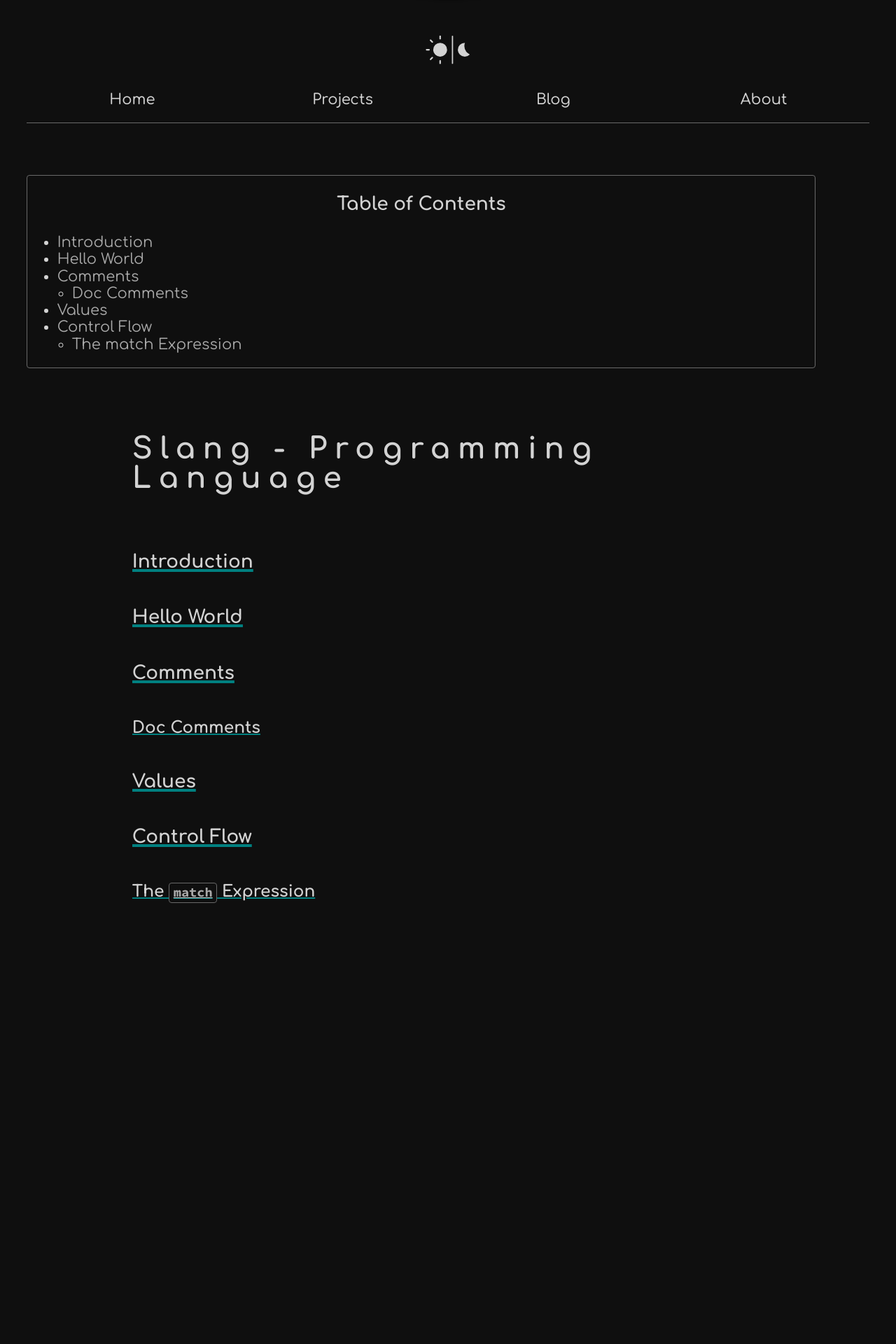
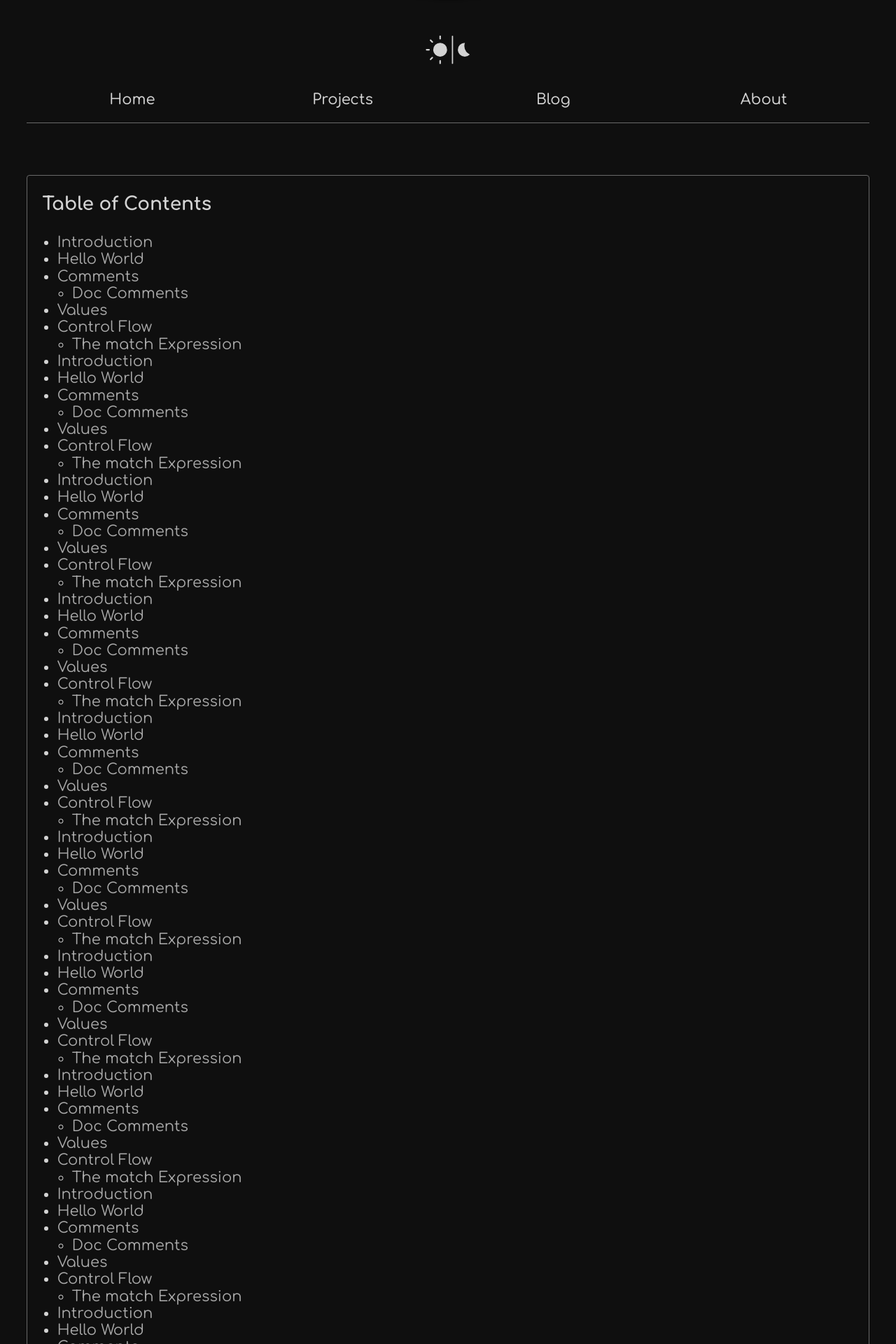
Before and after one commit to nonsensation/nonsensation.github.io, a Jekyll site: the page built from _posts/2020-12-01-Test-Docs.md, in a window 1280 px wide. Shown: the part 690-2610 px from the top of the page at 70% size. Built offline with Jekyll 4.4.1, drawn with Linux system fonts in a browser that asks for light colours; some web fonts are replaced; some of the changed text lies outside the part shown.

Commit message:
fixed sidebar & permalinks

```diff
--- a/_layouts/default.html
+++ b/_layouts/default.html
@@ -14,7 +14,7 @@
             {{ content }}
           {% else %}
             {% include anchor_headings.html
-              beforeHeading=true
+              beforeHeading=false
               h_min=2
               html=content
               anchorClass="permalink icon-link"
--- a/_posts/2020-12-01-Test-Docs.md
+++ b/_posts/2020-12-01-Test-Docs.md
@@ -21,3 +21,213 @@ tags: ["Programming Language Design"]
 ## Control Flow
 
 ### The [`match`](#match) Expression
+# Slang - Programming Language
+
+## Introduction
+
+## Hello World
+
+## Comments
+
+### Doc Comments
+
+## Values
+
+## Control Flow
+
+### The [`match`](#match) Expression
+# Slang - Programming Language
+
+## Introduction
+
+## Hello World
+
+## Comments
+
+### Doc Comments
+
+## Values
+
+## Control Flow
+
+### The [`match`](#match) Expression
+# Slang - Programming Language
+
+## Introduction
+
+## Hello World
+
+## Comments
+
+### Doc Comments
+
+## Values
+
+## Control Flow
+
+### The [`match`](#match) Expression
+# Slang - Programming Language
+
+## Introduction
+
+## Hello World
+
+## Comments
+
+### Doc Comments
+
+## Values
+
+## Control Flow
+
+### The [`match`](#match) Expression
+# Slang - Programming Language
+
+## Introduction
+
+## Hello World
+
+## Comments
+
+### Doc Comments
+
+## Values
+
+## Control Flow
+
+### The [`match`](#match) Expression
+# Slang - Programming Language
+
+## Introduction
+
+## Hello World
+
+## Comments
+
+### Doc Comments
+
+## Values
+
+## Control Flow
+
+### The [`match`](#match) Expression
+# Slang - Programming Language
+
+## Introduction
+
+## Hello World
+
+## Comments
+
+### Doc Comments
+
+## Values
+
+## Control Flow
+
+### The [`match`](#match) Expression
+# Slang - Programming Language
+
+## Introduction
+
+## Hello World
+
+## Comments
+
+### Doc Comments
+
+## Values
+
+## Control Flow
+
+### The [`match`](#match) Expression
+# Slang - Programming Language
+
+## Introduction
+
+## Hello World
+
+## Comments
+
+### Doc Comments
+
+## Values
+
+## Control Flow
+
+### The [`match`](#match) Expression
+# Slang - Programming Language
+
+## Introduction
+
+## Hello World
+
+## Comments
+
+### Doc Comments
+
+## Values
+
+## Control Flow
+
+### The [`match`](#match) Expression
+# Slang - Programming Language
+
+## Introduction
+
+## Hello World
+
+## Comments
+
+### Doc Comments
+
+## Values
+
+## Control Flow
+
+### The [`match`](#match) Expression
+# Slang - Programming Language
+
+## Introduction
+
+## Hello World
+
+## Comments
+
+### Doc Comments
+
+## Values
+
+## Control Flow
+
+### The [`match`](#match) Expression
+# Slang - Programming Language
+
+## Introduction
+
+## Hello World
+
+## Comments
+
+### Doc Comments
+
+## Values
+
+## Control Flow
+
+### The [`match`](#match) Expression
+# Slang - Programming Language
+
+## Introduction
+
+## Hello World
+
+## Comments
+
+### Doc Comments
+
+## Values
+
+## Control Flow
+
+### The [`match`](#match) Expression
--- a/_sass/default.scss
+++ b/_sass/default.scss
@@ -141,6 +141,9 @@ html,body {
   padding: 0;
   width: 100%;
   height: 100%;
+
+  box-sizing: border-box;
+
   font-family: "Comfortaa";
   font-family: "Montserrat", sans-serif;
   font-family: 'Open Sans', sans-serif;
@@ -176,7 +179,7 @@ a {
 // ---> main
 
 main {
-  min-height: 80vh;
+  // min-height: 80vh;
 }
 
 body {
@@ -284,9 +287,30 @@ header {
   margin: 1em auto;
   // background-color: #181818;
 
+  border-color: var(--col-txt-highlight);
+
+  position: relative;
+  &::before {
+    content:'';
+    position:absolute;
+    top:-1px;
+    left:-1px;
+    border:1px solid var(--col-bg);
+    height:100%;
+    width:100%;
+    opacity: 1;
+    border-radius: 1.5em;
+  }
+
   &:hover {
+    text-decoration: none !important;
     // box-shadow: inset 0px 0px 15px var(--col-txt-hover);
     border-color: var(--col-txt-highlight);
+
+    &::before {
+      opacity: 0;
+      // transition: 0.25s;
+    }
   }
 }
 
@@ -319,7 +343,6 @@ header {
 }
 
 .card a {
-  text-decoration: none;
   color: var(--col-txt-heading);
   margin: auto;
 }
@@ -359,7 +382,7 @@ header {
   text-align: left;
   margin: 2.5em auto 1.5em auto;
   width: 90%;
-  overflow: auto;
+  // overflow: visible;
 
   a {
     text-decoration: underline var(--line-px) solid var(--col-txt-heading);
@@ -407,9 +430,10 @@ header {
 
   h1 ,h2 ,h3 ,h4 ,h5 ,h6 {
     a.permalink {
-      font-size: var(--code-font-size);
+      // font-size: var(--code-font-size);
       position: absolute;
-      left: 0.25em;
+      transform: translateX(0.25em);
+      // right: 100%;
       opacity: 0;
     }
     &:hover {
@@ -935,7 +959,7 @@ strong {
 .docs {
   display: flex;
   flex-direction: row;
-  height: 100%;
+  // min-height: 50vh;
 }
 
 #docs-main {
@@ -955,11 +979,10 @@ strong {
     font-weight: bold;
     border: none;
   }
-  // font-size: var(--code-font-size);
   overflow-y: auto;
   flex-shrink: 0;
-  // flex-grow: 1;
-  height: calc( 100vh - 2em );
+  flex-grow: 0;
+  max-height: calc( 100vh - 2em );
   position: -webkit-sticky;
   position: sticky;
   top: 1em;
@@ -984,8 +1007,9 @@ strong {
     flex-direction: column;
   }
   #docs-toc {
+    position: relative;
+    box-sizing: border-box;
     padding: 0 1em 1em 1em;
-    width: 90%;
     height: 100%;
     max-height: 60vh;
     border: var(--line-border);
@@ -993,6 +1017,7 @@ strong {
     position: relative;
     header {
       font-size: 1.25em;
+      text-align: left;
     }
   }
   #docs-main {
```
Also changed, not shown: _posts/2020-12-01-Website.md (+14 -0 lines).
